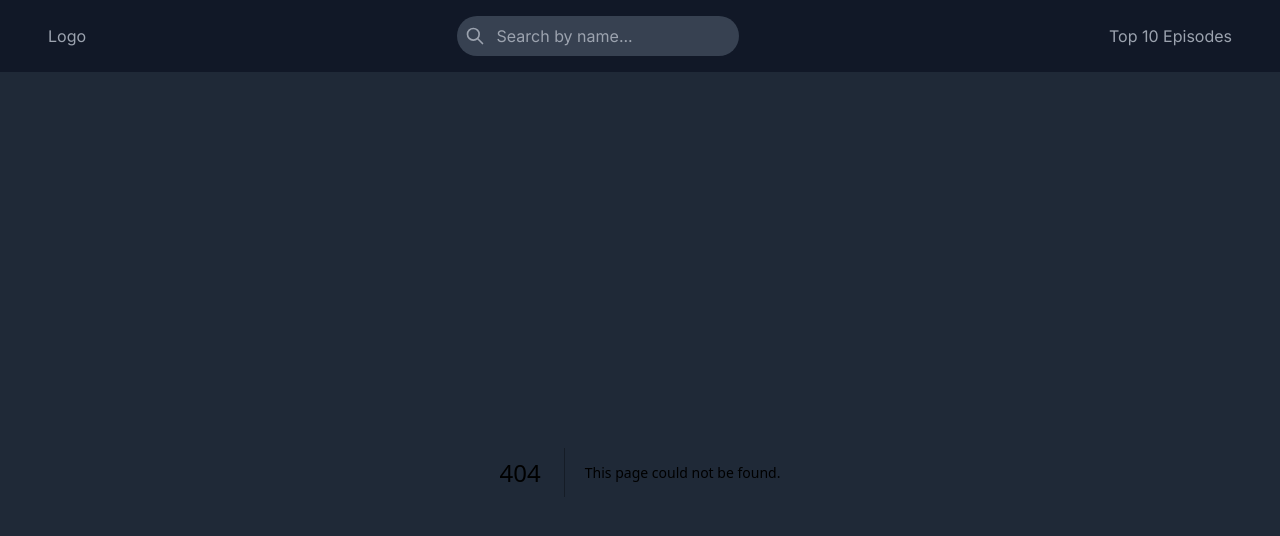
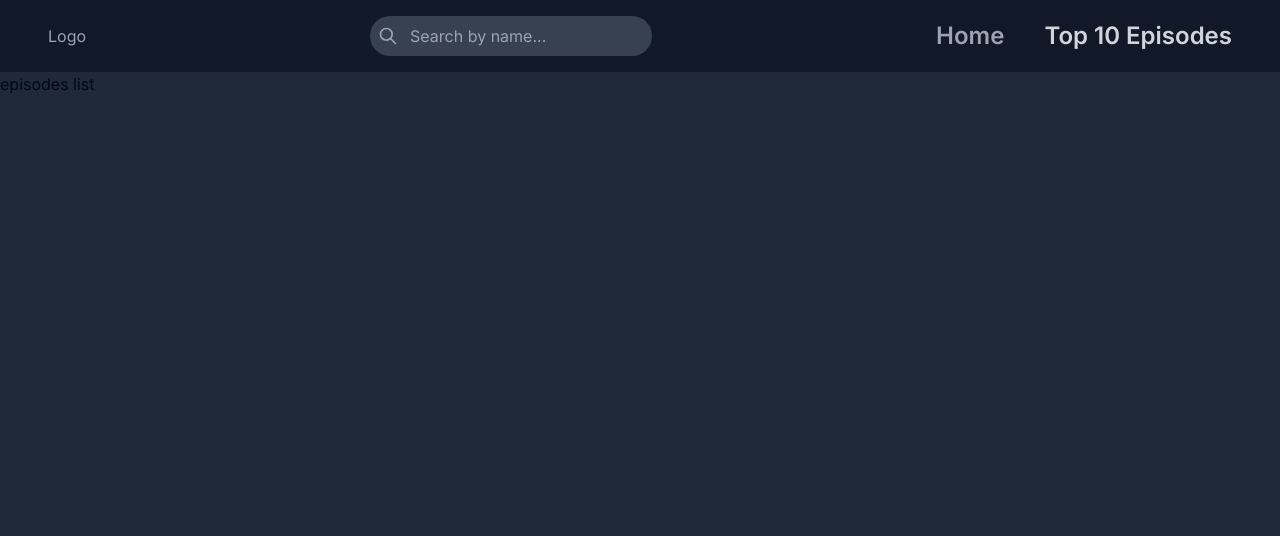
Before and after one commit to elgi018/rick-and-morty-app, a Next.js app: page /episodes in a window 1280 px wide. Before the commit this address had no page. Shown: the top 536 px of the page. Built offline with nearby package versions, Linux system fonts and the light colour scheme.

Commit message:
building episodes list

```diff
--- /dev/null
+++ b/app/episodes/page.tsx
@@ -0,0 +1,10 @@
+import EpisodesList from '@/components/episodes-list'
+import React from 'react'
+
+type Props = {}
+
+const EpisodesPage = (props: Props) => {
+  return <EpisodesList />
+}
+
+export default EpisodesPage
--- a/app/page.tsx
+++ b/app/page.tsx
@@ -8,6 +8,5 @@ type Props = {
 }
 
 export default function Home({ searchParams: { q, page } }: Props) {
-  console.log('🚀 ~ Home ~ q:', { q, page })
   return <CharacterList q={q} page={page} />
 }
--- /dev/null
+++ b/components/episodes-list.tsx
@@ -0,0 +1,13 @@
+import React from 'react'
+
+type Props = {}
+
+const EpisodesList = (props: Props) => {
+  return (
+    <div className='max-w-[1920px] mx-auto'>
+      <div className=''>episodes list</div>
+    </div>
+  )
+}
+
+export default EpisodesList
--- a/components/navbar.tsx
+++ b/components/navbar.tsx
@@ -1,10 +1,14 @@
+'use client'
+
 import React from 'react'
 import FilterInput from './filter-input'
 import Link from 'next/link'
+import { usePathname } from 'next/navigation'
 
 type Props = {}
 
 const Navbar = (props: Props) => {
+  const pathname = usePathname()
   return (
     <nav className='bg-gray-900 p-4 text-gray-400'>
       <div className='container flex justify-between flex-row gap-8 items-center'>
@@ -15,8 +19,25 @@ const Navbar = (props: Props) => {
         {/* Search Input */}
         <FilterInput />
 
-        {/* Top 10 Episodes */}
-        <h1>Top 10 Episodes</h1>
+        {/* Links */}
+        <div className='flex flex-row gap-10'>
+          <Link
+            href='/'
+            className={`text-2xl font-semibold hover:text-gray-300 ${
+              !pathname.includes('episodes') && 'text-gray-300'
+            }`}
+          >
+            Home
+          </Link>
+          <Link
+            href='/episodes'
+            className={`text-2xl font-semibold hover:text-gray-300 ${
+              pathname.includes('episodes') && 'text-gray-300'
+            }`}
+          >
+            Top 10 Episodes
+          </Link>
+        </div>
       </div>
     </nav>
   )
```
